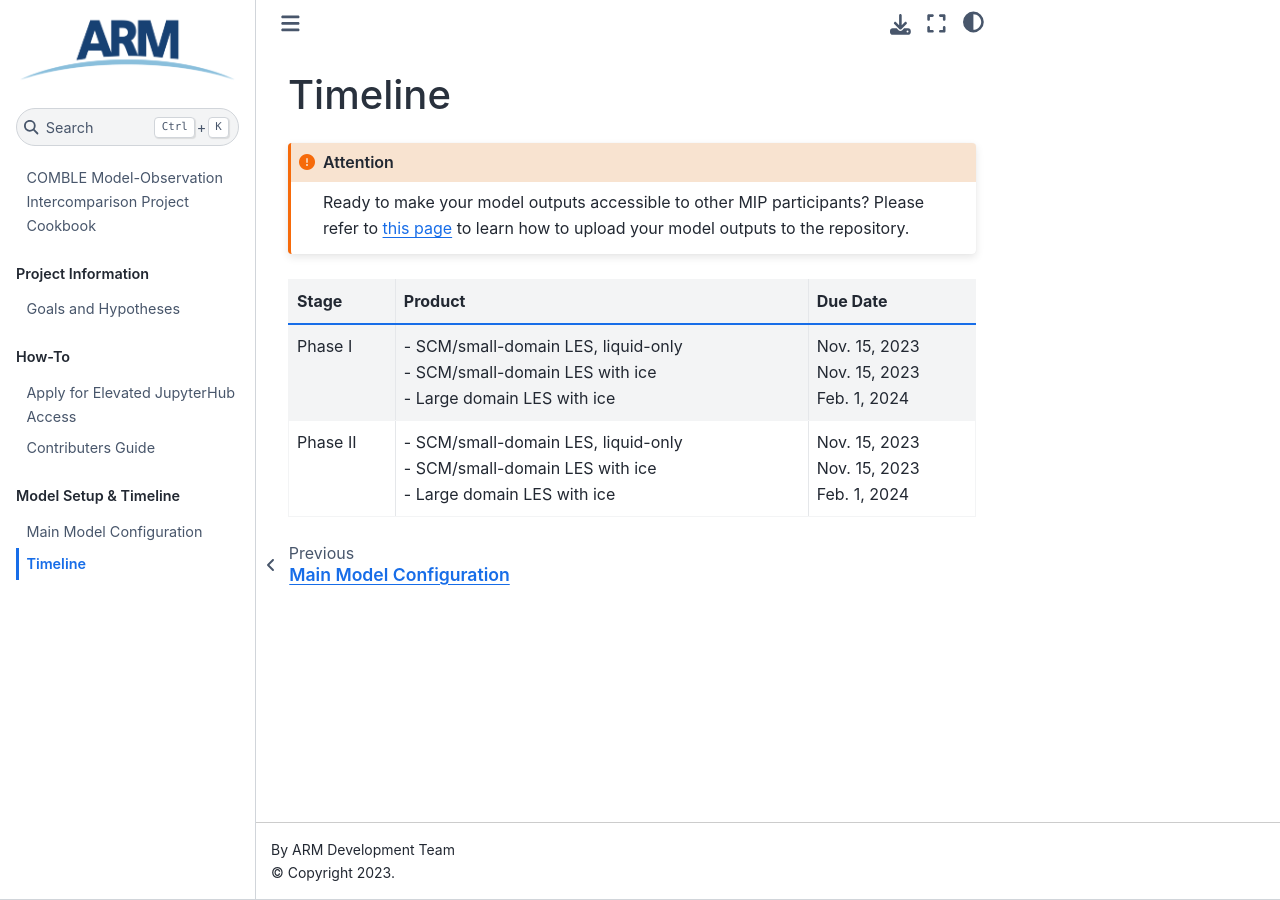
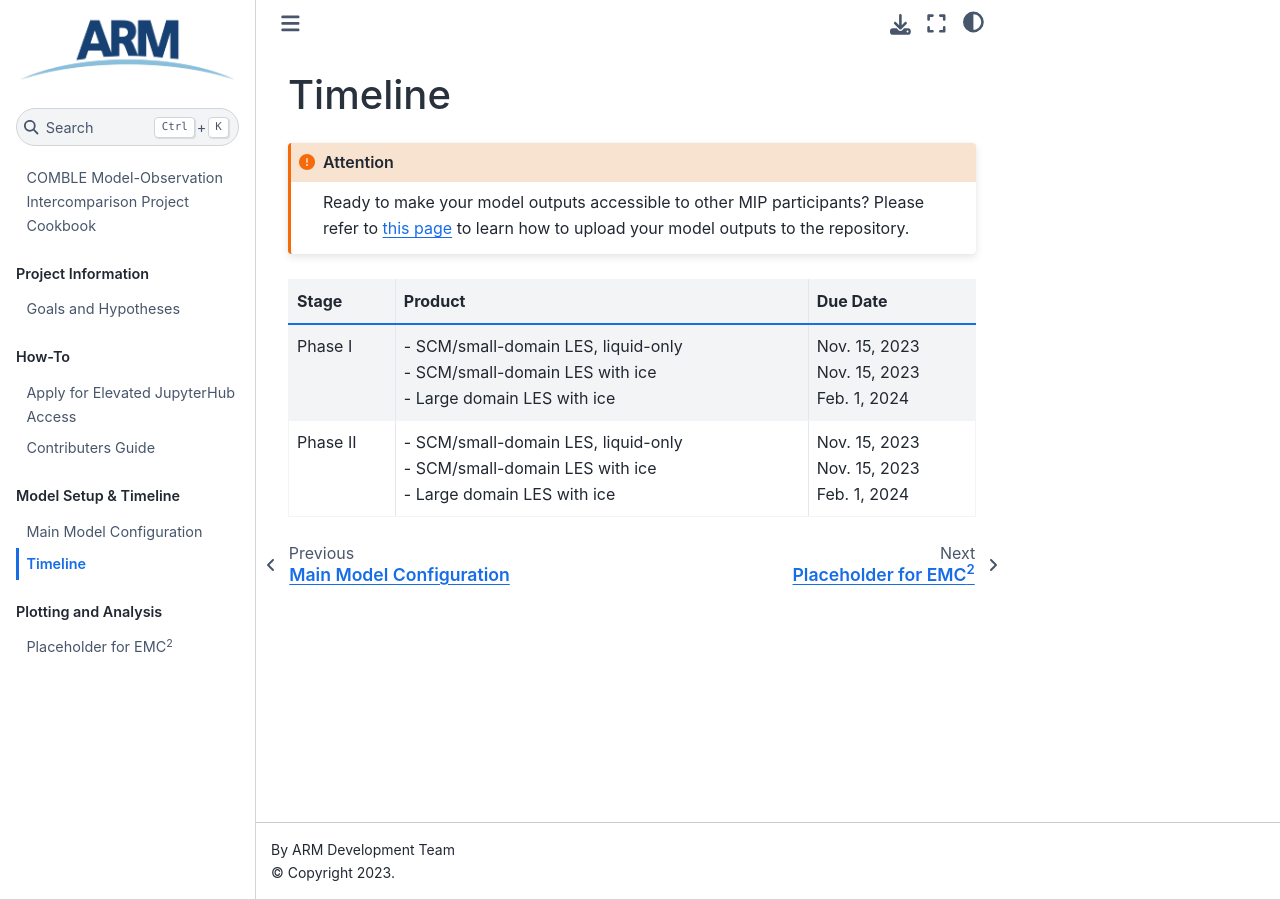
Before and after one commit to ARM-Development/comble-mip, a Jupyter Book: the page built from timeline.md, in a window 1280 px wide. Built offline with Jupyter Book 1.0.4 settings and Sphinx 7.4.7 and the Sphinx Book theme 1.1.4, drawn with Linux system fonts in a browser that asks for light colours; pages that are not in the unit, such as notebooks, are missing from menus.

Commit message:
Update _toc.yml

```diff
--- a/_toc.yml
+++ b/_toc.yml
@@ -24,7 +24,8 @@
     - glob: notebooks/conversion_output/*
 - caption: Plotting and Analysis
   chapters:
-    - glob: notebooks/plotting/*
+    - file: notebooks/plotting/example_plotting.ipynb
+    - file: emc2
 - caption: Supporting Materials
   chapters:
     - file: notebooks/forcing/create_comble_forcing_v2.2.ipynb
```
